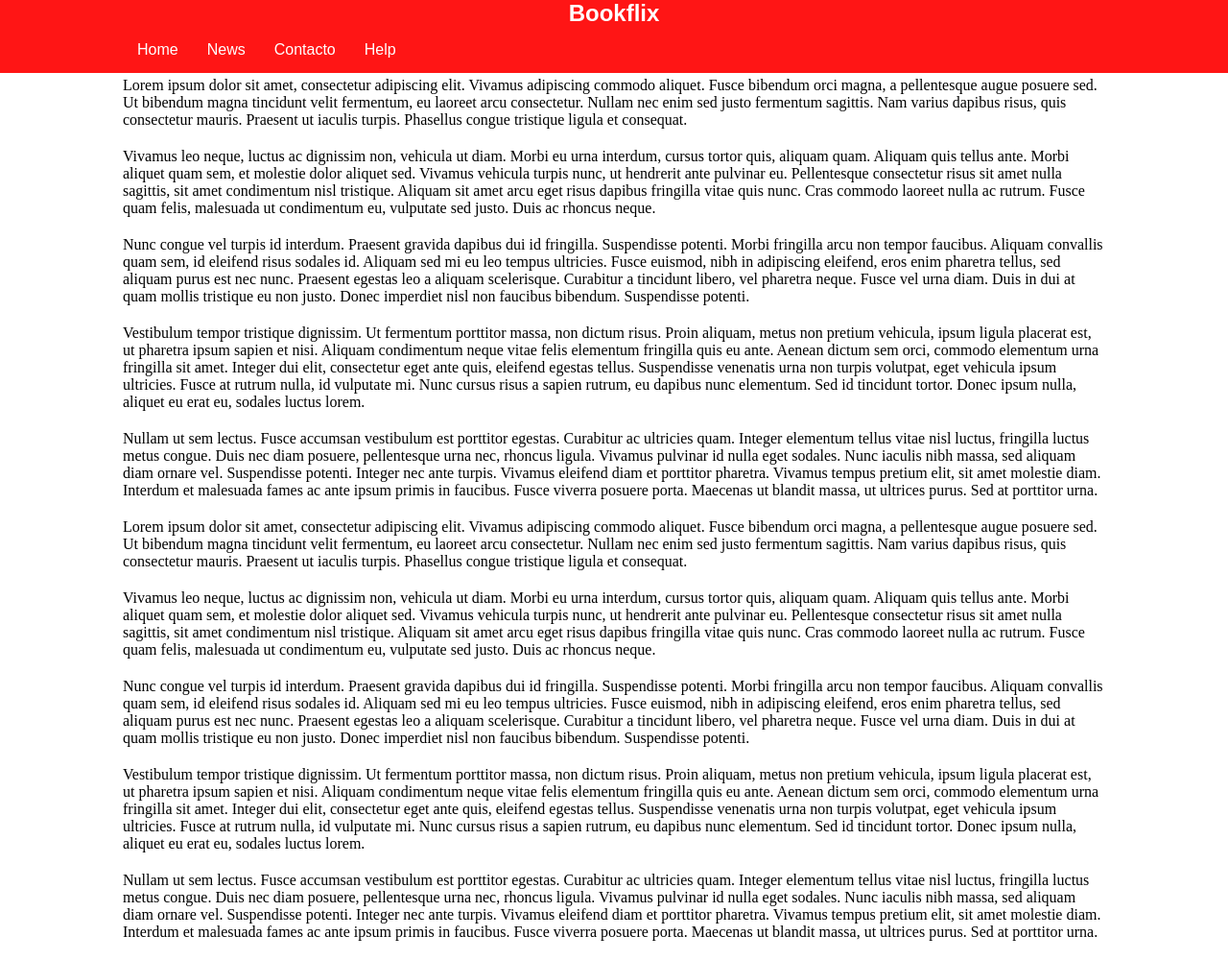
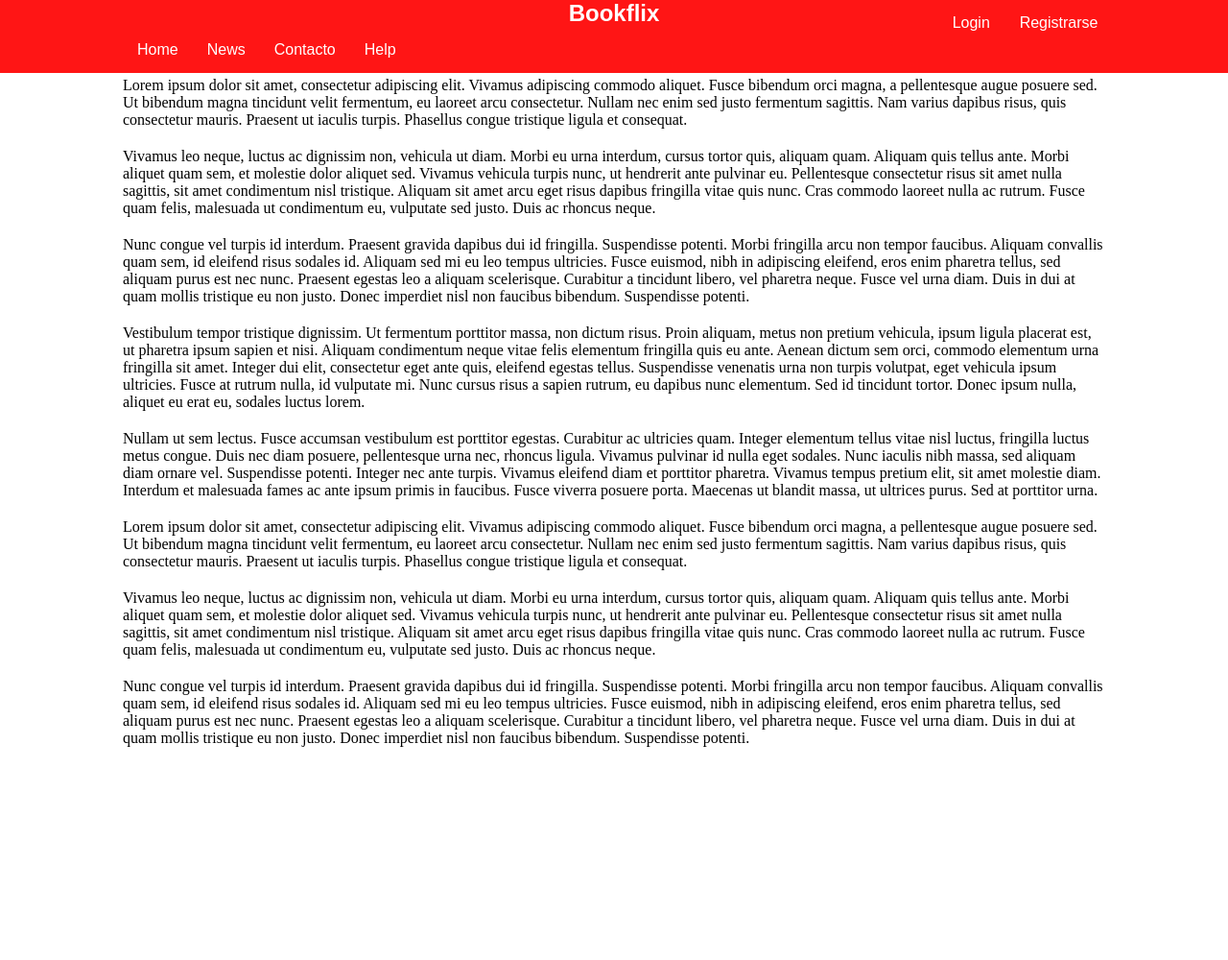
Before and after one commit to valentincolato/bookflix, a Django app: page / in a window 1280 px wide. Shown: the whole page at 96% size. After the commit the page ends 778 px from the top, so only its background shows below. Run offline with Django 3.2, Linux system fonts and the light colour scheme.

Commit message:
Add files via upload

```diff
--- a/templates/barra.html
+++ b/templates/barra.html
@@ -119,17 +119,17 @@
 
 
                   <ul>
-                      <li><a href="/home">Home</a></li>
+                      <li><a href="/">Home</a></li>
                       <li><a href="/news">News</a></li>
                       <li><a href="/contact">Contacto</a></li>
                       <li><a href="/help">Help</a></li>
 
-                      {% if user.is_authenticated.not %}
+                      {% if not user.is_authenticated %}
 
 
 
-                      <li><a style="position: absolute;top:0;margin-left:550px;"href="/login">Login</a></li>
-                      <li><a  style="position: absolute;top:0;margin-left:620px;" href="/register">Registrarse</a></li>
+					<li><a style="position: absolute;top:0;margin-left:550px;"href="/login">Login</a></li>
+					<li><a  style="position: absolute;top:0;margin-left:620px;" href="/register">Registrarse</a></li>
 
                       {% endif %}
 
--- a/templates/home.html
+++ b/templates/home.html
@@ -11,6 +11,9 @@
 
 
 <section class="contenido wrapper">
+	 {% if user.is_authenticated %}
+	 <p>Bienvenido <b>{{request.user.username}}</b></p>
+	 {%endif%}
     <p>Lorem ipsum dolor sit amet, consectetur adipiscing elit. Vivamus
   adipiscing commodo aliquet. Fusce bibendum orci magna, a pellentesque
   augue posuere sed. Ut bibendum magna tincidunt velit fermentum, eu
@@ -85,27 +88,6 @@
   at quam mollis tristique eu non justo. Donec imperdiet nisl non faucibus
    bibendum. Suspendisse potenti.</p>
 
-    <p>Vestibulum tempor tristique dignissim. Ut fermentum porttitor
-  massa, non dictum risus. Proin aliquam, metus non pretium vehicula,
-  ipsum ligula placerat est, ut pharetra ipsum sapien et nisi. Aliquam
-  condimentum neque vitae felis elementum fringilla quis eu ante. Aenean
-  dictum sem orci, commodo elementum urna fringilla sit amet. Integer dui
-  elit, consectetur eget ante quis, eleifend egestas tellus. Suspendisse
-  venenatis urna non turpis volutpat, eget vehicula ipsum ultricies. Fusce
-   at rutrum nulla, id vulputate mi. Nunc cursus risus a sapien rutrum, eu
-   dapibus nunc elementum. Sed id tincidunt tortor. Donec ipsum nulla,
-  aliquet eu erat eu, sodales luctus lorem.</p>
-
-    <p>Nullam ut sem lectus. Fusce accumsan vestibulum est porttitor
-  egestas. Curabitur ac ultricies quam. Integer elementum tellus vitae
-  nisl luctus, fringilla luctus metus congue. Duis nec diam posuere,
-  pellentesque urna nec, rhoncus ligula. Vivamus pulvinar id nulla eget
-  sodales. Nunc iaculis nibh massa, sed aliquam diam ornare vel.
-  Suspendisse potenti. Integer nec ante turpis. Vivamus eleifend diam et
-  porttitor pharetra. Vivamus tempus pretium elit, sit amet molestie diam.
-   Interdum et malesuada fames ac ante ipsum primis in faucibus. Fusce
-  viverra posuere porta. Maecenas ut blandit massa, ut ultrices purus. Sed
-   at porttitor urna. </p>
 
   </section>
 
```
